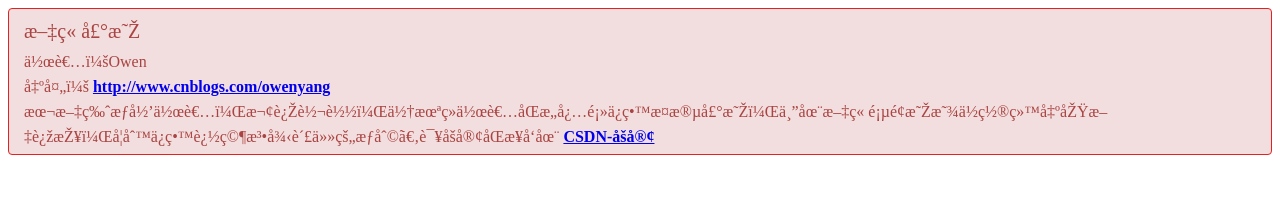
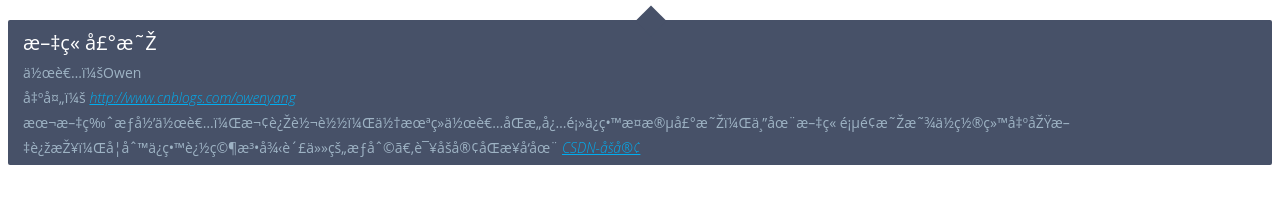
Before and after one commit to owenyang0/Snippets, a plain HTML site: page html/signature.html in a window 1280 px wide. Drawn offline with Linux system fonts and the light colour scheme.

Commit message:
update html: re-styled signature file

```diff
--- a/html/signature.html
+++ b/html/signature.html
@@ -6,12 +6,13 @@
     <style type="text/css">
     .signature {
         padding: 5px 15px;
-        margin-bottom: 20px;
-        border-radius: 4px;
-        border: 1px solid #E42121;
+        margin: 20px auto;
+        border-radius: 2px;
+        /*border: 1px solid #E42121;*/
         position: relative;
-        background-color: #f2dede;
-        color: #a94442;
+        background: #475168;
+        color: #9eb3c4;
+        font: 14px 'Open Sans', sans-serif;
     }
     .signature li {
         list-style-type: none;
@@ -21,6 +22,32 @@
     .signature .capital {
         font-size: 20px;
         line-height: 35px;
+        color: #fff;
+    }
+    a {
+        color: #00adef;
+        font-weight: 300;
+        font-style: italic;
+    }
+    a:hover {
+        color: #f37c6b;
+    }
+
+    .signature:before {
+        background-color: #475168;
+        border-color: #505b71;
+        border-image: none;
+        border-right: 1px none #505b71;
+        border-style: none;
+        content: "";
+        display: block;
+        height: 22px;
+        left: 50%;
+        position: absolute;
+        top: -10px;
+        transform: rotate(45deg);
+        -webkit-transform: rotate(45deg);
+        width: 22px
     }
     </style>
 
@@ -33,12 +60,12 @@
         <li>作者：Owen
         </li>
         <li>出处：
-            <strong><a href="http://www.cnblogs.com/owenyang" title="cnblogs(owen)" target="_blank">http://www.cnblogs.com/owenyang</a>
-            </strong>
+            <a href="http://www.cnblogs.com/owenyang" title="cnblogs(owen)" target="_blank">http://www.cnblogs.com/owenyang</a>
+
         </li>
         <li>本文版权归作者，欢迎转载，但未经作者同意必须保留此段声明，且在文章页面明显位置给出原文连接，否则保留追究法律责任的权利。该博客同步发在
             <a href="http://blog.csdn.net/ys_073" title="CSDN(ys_073)" target="_blank">
-                <strong>CSDN-博客</strong>
+                CSDN-博客
             </a>
         </li>
     </div>
```
